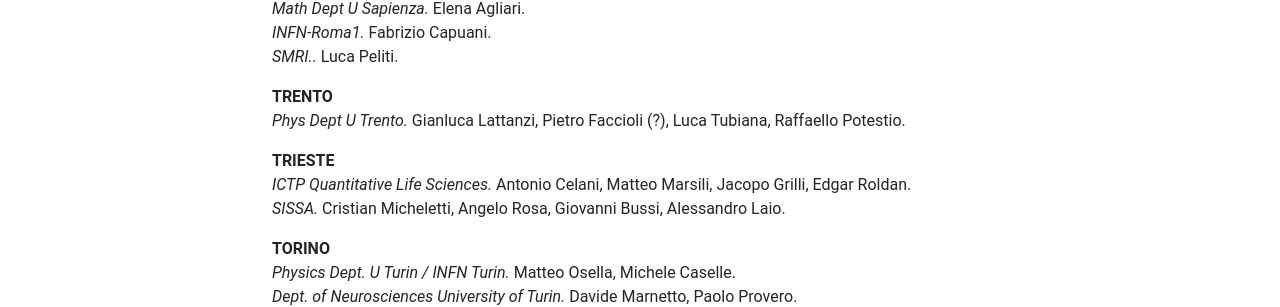
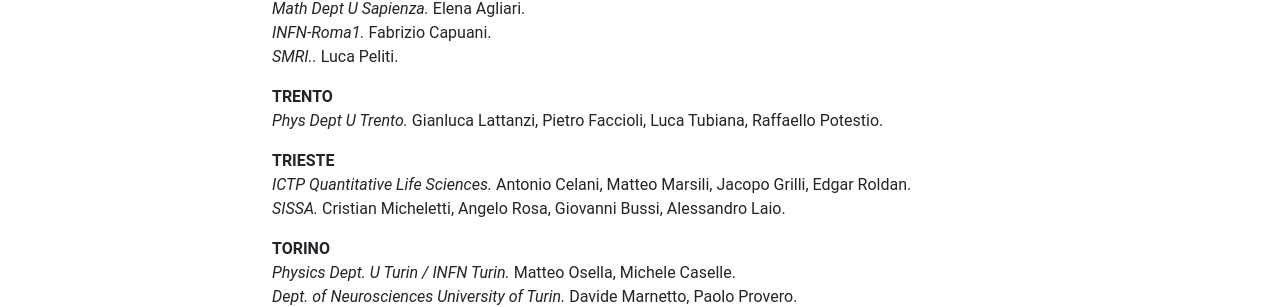
Before and after one commit to ilaria-iuliani/pols, a Jekyll site: the page built from pages/affiliates.md, in a window 1280 px wide. Shown: the part 966-1273 px from the top of the page. Built offline with Jekyll 4.4.1, drawn with Linux system fonts in a browser that asks for light colours.

```diff
--- a/pages/affiliates.md
+++ b/pages/affiliates.md
@@ -34,7 +34,7 @@ permalink: /affiliates/
 *SMRI..* Luca Peliti.
 
 **TRENTO**
-*Phys Dept U Trento.* Gianluca Lattanzi, Pietro Faccioli (?), Luca Tubiana, Raffaello Potestio.
+*Phys Dept U Trento.* Gianluca Lattanzi, Pietro Faccioli, Luca Tubiana, Raffaello Potestio.
 
 **TRIESTE**
 *ICTP Quantitative Life Sciences.* Antonio Celani, Matteo Marsili, Jacopo Grilli, Edgar Roldan.
```
